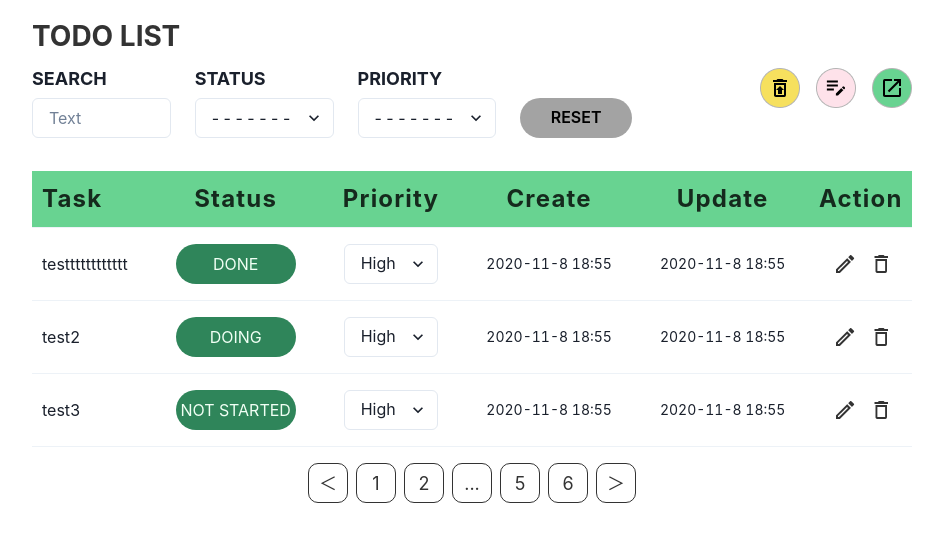
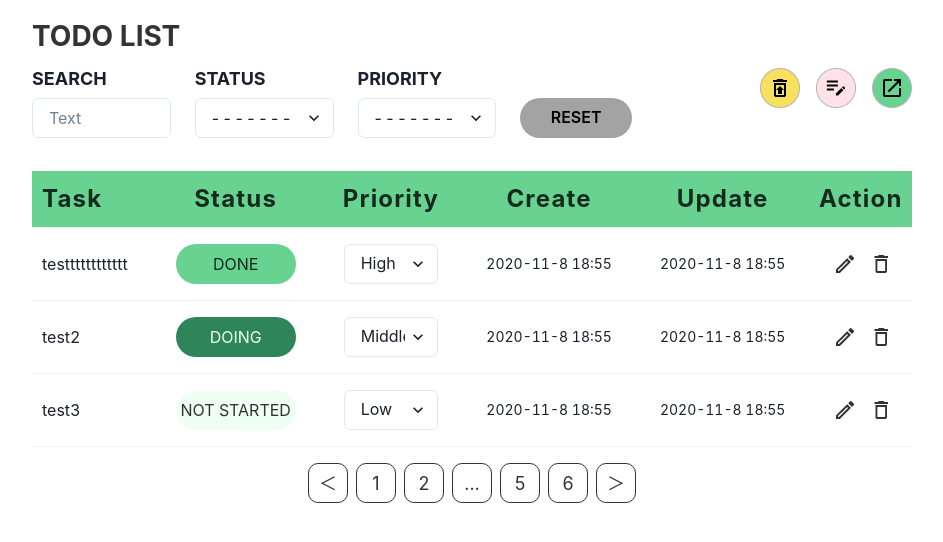
Before and after one commit to if-mentor/next_todo_7, a Next.js app: page /top in a window 1280 px wide. Shown: the top 542 px of the page, without its empty margins (168-1111 px from the left). Built offline with nearby package versions, Linux system fonts and the light colour scheme.

Commit message:
#26 fix: Status/Priority UI Update

```diff
--- a/pages/top.tsx
+++ b/pages/top.tsx
@@ -34,7 +34,7 @@ const top = () => {
       id: 2,
       task: 'test2',
       status: 'DOING',
-      priority: 'High',
+      priority: 'Middle',
       create_date: '2020-11-8 18:55',
       update_date: '2020-11-8 18:55',
     },
@@ -42,11 +42,14 @@ const top = () => {
       id: 3,
       task: 'test3',
       status: 'NOT STARTED',
-      priority: 'High',
+      priority: 'Low',
       create_date: '2020-11-8 18:55',
       update_date: '2020-11-8 18:55',
     },
   ]);
+
+  const statuses = ['NOT STARTED', 'DOING', 'DONE'];
+  const priorities = ['High', 'Middle', 'Low'];
 
   return (
     <>
@@ -70,17 +73,21 @@ const top = () => {
             <Stack sx={filterBox}>
               <Text sx={filterTitle}>STATUS</Text>
               <Select placeholder="- - - - - - -">
-                <option value="option1">Not Starting</option>
-                <option value="option2">Doing</option>
-                <option value="option3">Done</option>
+                {statuses.map((status) => (
+                  <option key={status} value={status}>
+                    {status}
+                  </option>
+                ))}
               </Select>
             </Stack>
             <Stack sx={filterBox}>
               <Text sx={filterTitle}>PRIORITY</Text>
               <Select placeholder="- - - - - - -">
-                <option value="option1">High</option>
-                <option value="option2">Middle</option>
-                <option value="option3">Low</option>
+                {priorities.map((priority) => (
+                  <option key={priority} value={priority}>
+                    {priority}
+                  </option>
+                ))}
               </Select>
             </Stack>
             <Button
@@ -181,17 +188,29 @@ const top = () => {
                         h="40px"
                         lineHeight="40px"
                         borderRadius="50px"
-                        bg="green.600"
-                        color="#F0FFF4"
+                        bg={
+                          todo.status === 'DOING'
+                            ? 'green.600'
+                            : todo.status === 'DONE'
+                            ? 'green.300'
+                            : 'green.50'
+                        }
+                        color={
+                          todo.status === 'DOING'
+                            ? 'green.50'
+                            : 'blackAlpha.800'
+                        }
                       >
                         <Text>{todo.status}</Text>
                       </Box>
                     </Td>
                     <Td textAlign="center">
-                      <Select value={todo.priority}>
-                        <option value="option1">High</option>
-                        <option value="option2">Middle</option>
-                        <option value="option3">Low</option>
+                      <Select defaultValue={todo.priority}>
+                        {priorities.map((priority) => (
+                          <option key={priority} value={priority}>
+                            {priority}
+                          </option>
+                        ))}
                       </Select>
                     </Td>
                     <Td fontSize="14px" textAlign="center">
```
